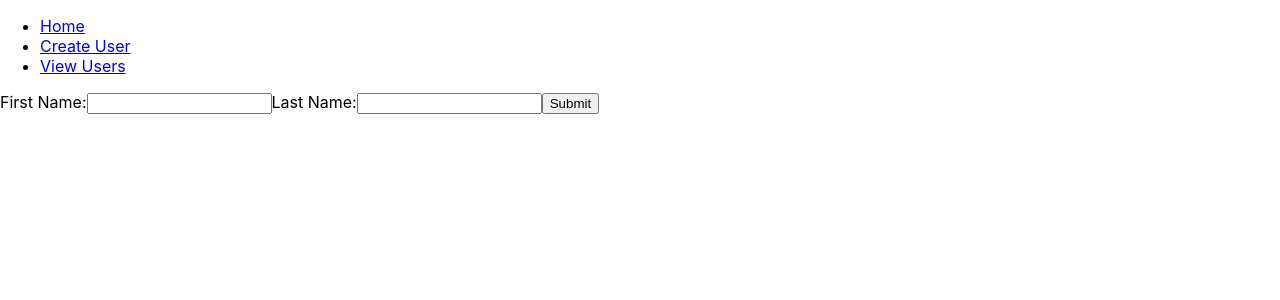
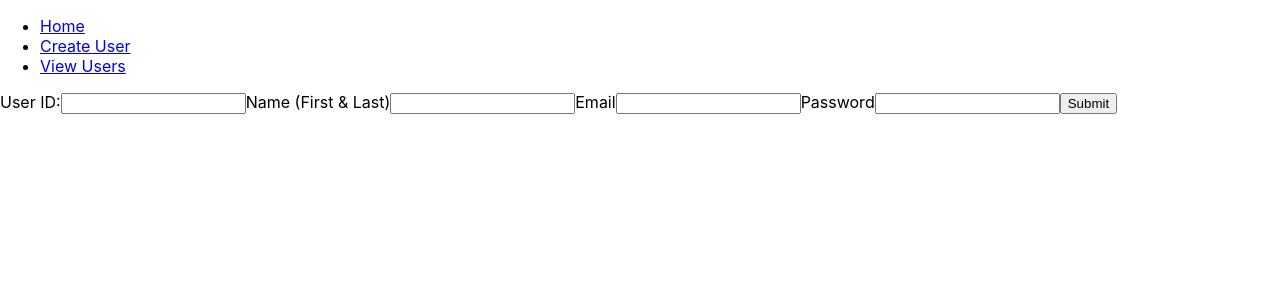
Before and after one commit to totallynotcory/CS763-Project, a React (Create React App) app in the folder code/client/: page /create-user in a window 1280 px wide. Shown: the top 300 px of the page. Built offline with nearby package versions, Linux system fonts and the light colour scheme; no server answers.

Commit message:
small updates to work with schema
updated viewUser component + createUser component + server.js to work with

```diff
--- a/code/client/src/components/CreateUser.js
+++ b/code/client/src/components/CreateUser.js
@@ -7,8 +7,10 @@ function CreateUser() {
 
   // State for form input values
   const [formData, setFormData] = useState({
-    firstname: '',
-    lastname: ''
+    userId: '',
+    name: '',
+    email: '',
+    passwordHashed: ''
   });
 
   // Handle input changes and update formData state
@@ -33,18 +35,34 @@ function CreateUser() {
   return (
     <form onSubmit={handleSubmit}>
 
-      <label>First Name:</label>
+      <label>User ID:</label>
       <input
         type="text"
-        name="firstname"
+        name="userId"
         value={formData.firstname}
         onChange={handleChange}
       />
 
-      <label>Last Name:</label>
+      <label>Name (First & Last)</label>
       <input
         type="text"
-        name="lastname"
+        name="name"
+        value={formData.lastname}
+        onChange={handleChange}
+      />
+
+      <label>Email</label>
+      <input
+        type="text"
+        name="email"
+        value={formData.lastname}
+        onChange={handleChange}
+      />
+
+      <label>Password</label>
+      <input
+        type="text"
+        name="passwordHashed"
         value={formData.lastname}
         onChange={handleChange}
       />
--- a/code/client/src/components/ViewUsers.js
+++ b/code/client/src/components/ViewUsers.js
@@ -23,7 +23,7 @@ function ViewUsers() {
             <p>Loading...</p>
         ) : (
             data.map((user, i) => (
-            <p key={i}>{i+1}.  {user.firstname} {user.lastname}</p>
+            <p key={i}>{i+1}.  ID: {user.userId}  |  Name: {user.name}  |  Email: {user.email}</p>
             ))
         )}
         </>
```
Also changed, not shown: 1 other file (tests, documents, lock files or other folders).
